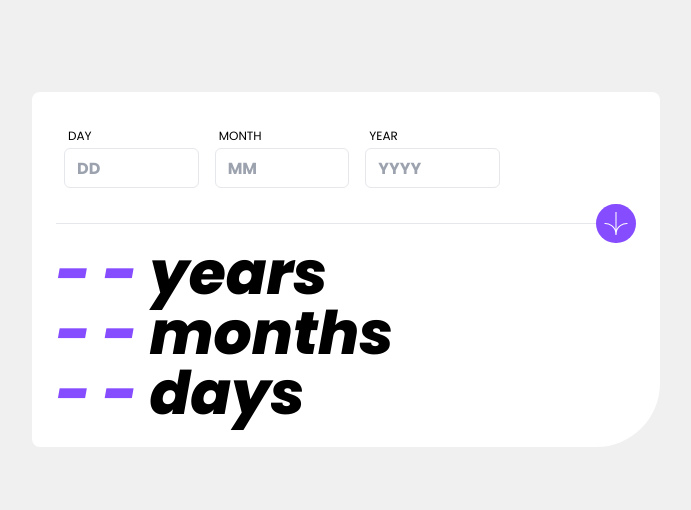
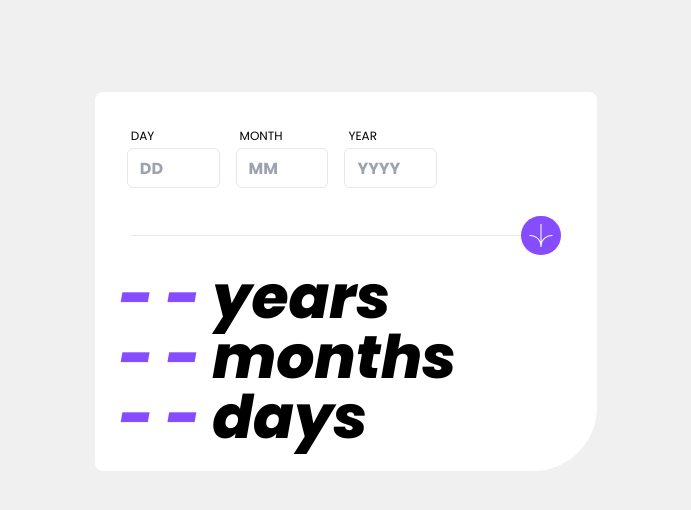
Before and after one commit to lydiakwa/FEM-Calculator-App, a Next.js app: page / in a window 1280 px wide. Shown: the top 510 px of the page, without its empty margins (294-985 px from the left). Built offline with nearby package versions, Linux system fonts and the light colour scheme.

Commit message:
STYLE: final tweaks just to padding and max width of form container

```diff
--- a/src/pages/index.js
+++ b/src/pages/index.js
@@ -64,7 +64,7 @@ export default function Home() {
 
   return (
     <main className={`flex justify-center p-3`}>
-      <div className="p-6 mt-20 lg:w-2/4 rounded-lg rounded-br-4xl bg-white">
+      <div className="p-6 mt-20 lg:w-2/5 rounded-lg rounded-br-4xl bg-white">
         <div>
           <form className="flex flex-col" onSubmit={handleSubmit(onSubmit)}>
             <div className="grid grid-cols-3 lg:mr-32 ">
@@ -186,7 +186,7 @@ export default function Home() {
                 </p>
               </div>
             </div>
-            <div className="flex items-center ">
+            <div className="flex items-center p-3">
               <hr className="grow" />
               <button
                 className="p-2 w-10 rounded-full bg-purple text-white  "
```
